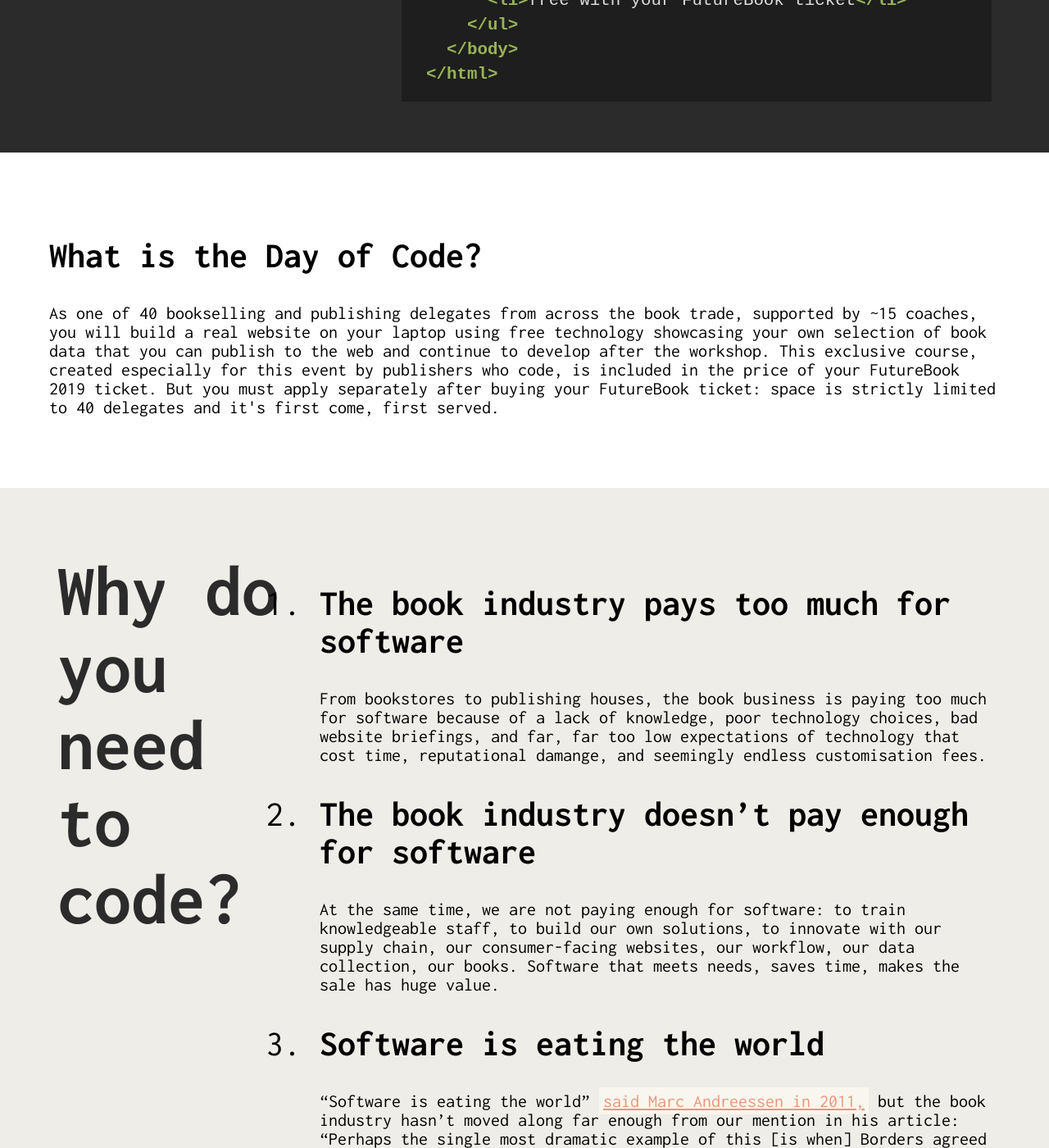
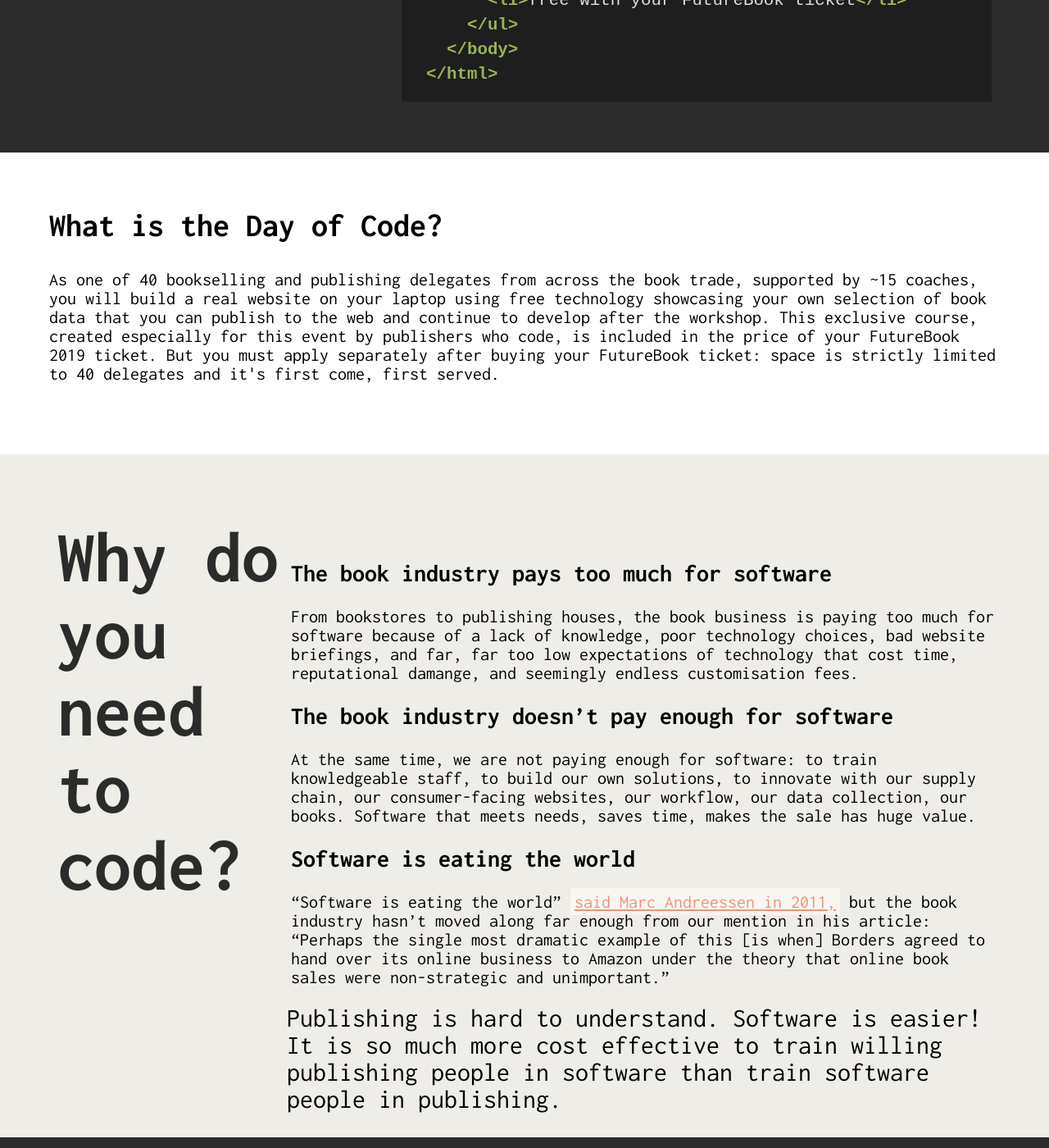
Before and after one commit to GeneralProducts/day-of-code, a Jekyll site: the page built from index.html, in a window 1280 px wide and 1400 px high, scrolled down 873 px. Shown: the whole window at 82% size. Built offline with Jekyll 4.4.1, drawn with Linux system fonts in a browser that asks for light colours; some of the changed text lies outside the part shown.

Commit message:
tighter mobile styling

```diff
--- a/_sass/main.scss
+++ b/_sass/main.scss
@@ -13,7 +13,6 @@
   display: flex;
   flex-direction: column;
   height: 100%;
-
 }
 
 p {
@@ -22,7 +21,7 @@
 }
 
 cite {
-  font-size: 32px;
+  font-size: 26px;
   font-style: normal;
 }
 
@@ -49,6 +48,12 @@
 
 hr {
   border:4px solid #2b2b2b
+}
+
+@media (min-width: 840px) {
+  cite {
+    font-size: 32px;
+  }
 }
 
 // Nav
@@ -107,18 +112,6 @@
   background-color: #2b2b2b;
 }
 
-@media (min-width: 840px) {
-  .hero {
-    padding: 0 50px;
-  }
-
-  .hero__container  {
-    display: -webkit-flex;
-    display: flex;
-    padding: 0px;
-  }
-}
-
 .hero__container  {
   padding: 30px 0;
 }
@@ -137,7 +130,7 @@
 }
 
 .hero__title h1 {
-  font-size: 130px;
+  font-size: 90px;
   font-family: "Inconsolata", sans-serif;
   margin: 10px 0 0 0;
   background-color: #1e1e1e;
@@ -172,6 +165,21 @@
   align-self: end;
 }
 
+@media (min-width: 840px) {
+  .hero {
+    padding: 0 50px;
+  }
+
+  .hero__container  {
+    display: -webkit-flex;
+    display: flex;
+  }
+
+  .hero__title h1 {
+    font-size: 130px;
+  }
+}
+
 // Structure
 .section {
   -webkit-flex-direction: column;
@@ -180,12 +188,11 @@
 
 .section__container {
   margin-top: 5px;
-  padding: 30px 60px;
+  padding: 20px;
 }
 
 .section__container--secondary {
   background-color: #efede7;
-  padding: 0 60px;
 }
 
 .section__container--inverse {
@@ -199,24 +206,33 @@
   flex: 1;
 
   h1 {
-    font-size: 90px;
+    font-size: 40px;
     font-family: "Inconsolata", sans-serif;
     color: #2b2b2b;
-    padding: 50px 10px 0;
     display: table;
+    padding: 3px 10px;
   }
 }
 
 .section__content {
   flex: 3;
-  padding: 30px 0 30px;
+  padding: 10px 0;
 
   a {
     background-color: #f9f6ef;
   }
 
-  h1, li {
-    font-size: 44px;
+  h1 {
+    font-size: 40px;
+  }
+
+  h2, li {
+    font-size: 30px;
+    list-style: none;
+  }
+
+  ul {
+    padding-inline-start: 5px;
   }
 }
 
@@ -230,7 +246,7 @@
 }
 
 .logo {
-  width: 30%;
+  width: 100%;
   padding: 0 10px 10px 0;
   filter: grayscale(100%);
 }
@@ -252,13 +268,27 @@
   .section__container {
     display: -webkit-flex;
     display: flex;
-    align-items: baseline
+    align-items: baseline;
+    padding: 30px 60px;
+  }
+
+  .section__container--secondary {
+    padding: 0 60px;
   }
 
   .section__heading {
     h1 {
-      padding: 3px 10px;
+      font-size: 90px;
     }
+  }
+
+  .section__content {
+    padding: 0px 0 30px;
+  }
+
+  .logo {
+    width: 30%;
+    padding: 0 30px;
   }
 }
 
@@ -272,12 +302,13 @@
   box-shadow: inset 0 -4px 0 0 #bb2d00;
   color: #fff;
   cursor: pointer;
-  font: 18px -apple-system,BlinkMacSystemFont,Segoe UI,Helvetica,Arial,sans-serif;
   font-weight: 600;
   outline: 0;
   padding: 8px 100px 12px;
   text-shadow: 1px 1px rgba(0,0,0,.4);
   padding: 30px 60px;
+  line-height: 40px;
+  text-align: center;
 
   a {
     color: white;
--- a/index.html
+++ b/index.html
@@ -64,27 +64,27 @@
     <div class="section__heading">
       <h1>Why do you need to code?</h1>
     </div>
-  <div class="section__content">
-    <ol>
+    <div class="section__content">
+      <ul>
         <li>
-          <h1>The book industry pays too much for software</h1>
+          <h2>The book industry pays too much for software</h2>
           <p>
             From bookstores to publishing houses, the book business is paying too much for software because of a lack of knowledge, poor technology choices, bad website briefings, and far, far too low expectations of technology that cost time, reputational damange, and seemingly endless customisation fees.
           </p>
         </li>
         <li>
-          <h1>The book industry doesn’t pay enough for software</h1>
+          <h2>The book industry doesn’t pay enough for software</h2>
           <p>
             At the same time, we are not paying enough for software: to train knowledgeable staff, to build our own solutions, to innovate with our supply chain, our consumer-facing websites, our workflow, our data collection, our books. Software that meets needs, saves time, makes the sale has huge value.
           </p>
         </li>
         <li>
-          <h1>Software is eating the world</h1>
+          <h2>Software is eating the world</h2>
           <p>
             “Software is eating the world” <a href="https://a16z.com/2011/08/20/why-software-is-eating-the-world/">said Marc Andreessen in 2011,</a> but the book industry hasn’t moved along far enough from our mention in his article: “Perhaps the single most dramatic example of this [is when] Borders agreed to hand over its online business to Amazon under the theory that online book sales were non-strategic and unimportant.”
           </p>
         </li>
-      </ol>
+      </ul>
       <cite>
         Publishing is hard to understand. Software is easier! It is so much more cost effective to train willing publishing people in software than train software people in publishing.
       </cite>
@@ -96,11 +96,11 @@
   <div class="section__container section__container--inverse">
       <div class="section__heading"></div>
       <div class="section__content">
-          <h1>
-        Day of Code is a coding course designed by publishers, for publishers, and is designed to allow you to:
-        <ol><li>Learn from the people already at the intersection of publishing and technology.</li>
-        <li>Push the limits of your work productivity.</li>
-        <li>Gain new ideas on how to incorporate technology within your own business.</li></ol>
+        <h1>
+          Day of Code is designed by publishers, for publishers, and is designed to allow you to
+          learn from the people already at the intersection of publishing and technology,
+          push the limits of your work productivity, and
+          gain new ideas on how to incorporate technology within your own business.
       </h1>
     </div>
   </div>
```
